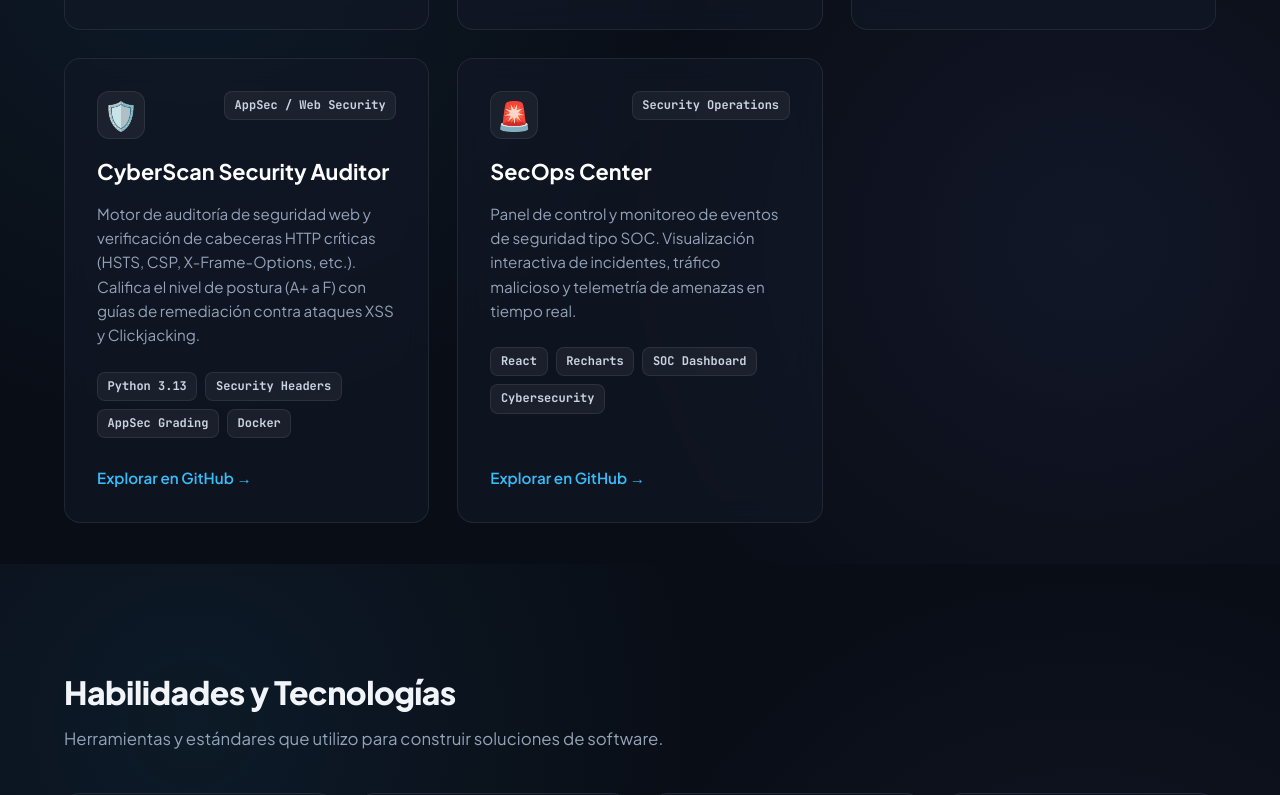
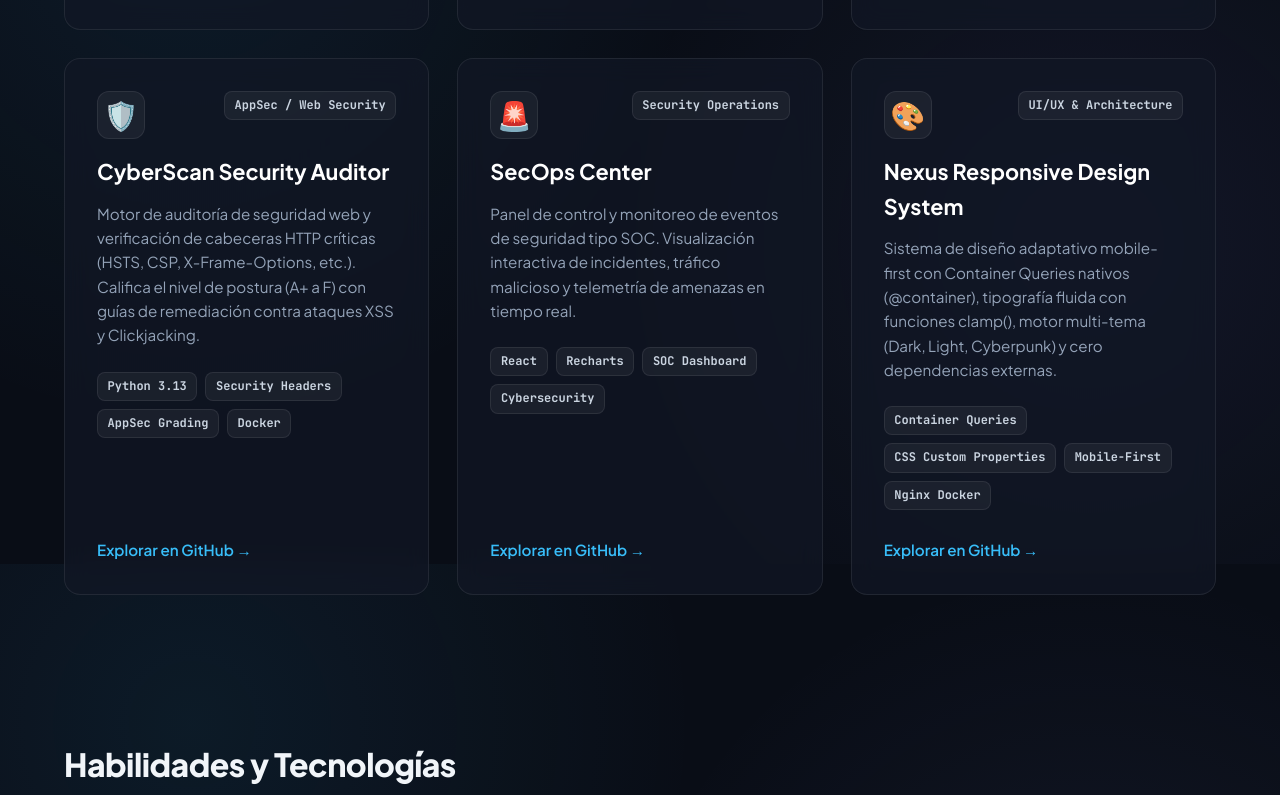
Before and after one commit to samilcastillo-sketch/samilcastillo-sketch.github.io, a plain HTML site: page index.html in a window 1280 px wide. Shown: the part 2636-3431 px from the top of the page. Drawn offline with Linux system fonts and the light colour scheme.

Commit message:
feat: add Nexus Responsive Design System to showcase and category filters

```diff
--- a/index.html
+++ b/index.html
@@ -452,10 +452,11 @@
       <p class="section-desc">Arquitecturas completas con pruebas de integración, contenedores Docker y código listo para producción.</p>
 
       <div class="project-filters">
-        <button class="filter-btn active" data-filter="all">Todos (11)</button>
+        <button class="filter-btn active" data-filter="all">Todos (12)</button>
         <button class="filter-btn" data-filter="fintech">FinTech & APIs</button>
         <button class="filter-btn" data-filter="security">Ciberseguridad & AppSec</button>
         <button class="filter-btn" data-filter="realtime">Real-Time & AI</button>
+        <button class="filter-btn" data-filter="frontend">Frontend & Responsive</button>
         <button class="filter-btn" data-filter="devops">DevOps & Cloud</button>
       </div>
 
@@ -714,6 +715,29 @@
           </a>
         </div>
 
+        <!-- Project 12 -->
+        <div class="project-card" data-category="frontend responsive">
+          <div>
+            <div class="project-header">
+              <div class="project-icon">🎨</div>
+              <span class="tag">UI/UX & Architecture</span>
+            </div>
+            <h3 class="project-title">Nexus Responsive Design System</h3>
+            <p class="project-desc">
+              Sistema de diseño adaptativo mobile-first con Container Queries nativos (@container), tipografía fluida con funciones clamp(), motor multi-tema (Dark, Light, Cyberpunk) y cero dependencias externas.
+            </p>
+            <div class="tags">
+              <span class="tag">Container Queries</span>
+              <span class="tag">CSS Custom Properties</span>
+              <span class="tag">Mobile-First</span>
+              <span class="tag">Nginx Docker</span>
+            </div>
+          </div>
+          <a href="https://github.com/samilcastillo-sketch/nexus-design-system" target="_blank" class="project-link">
+            Explorar en GitHub &rarr;
+          </a>
+        </div>
+
       </div>
     </div>
   </section>
```
